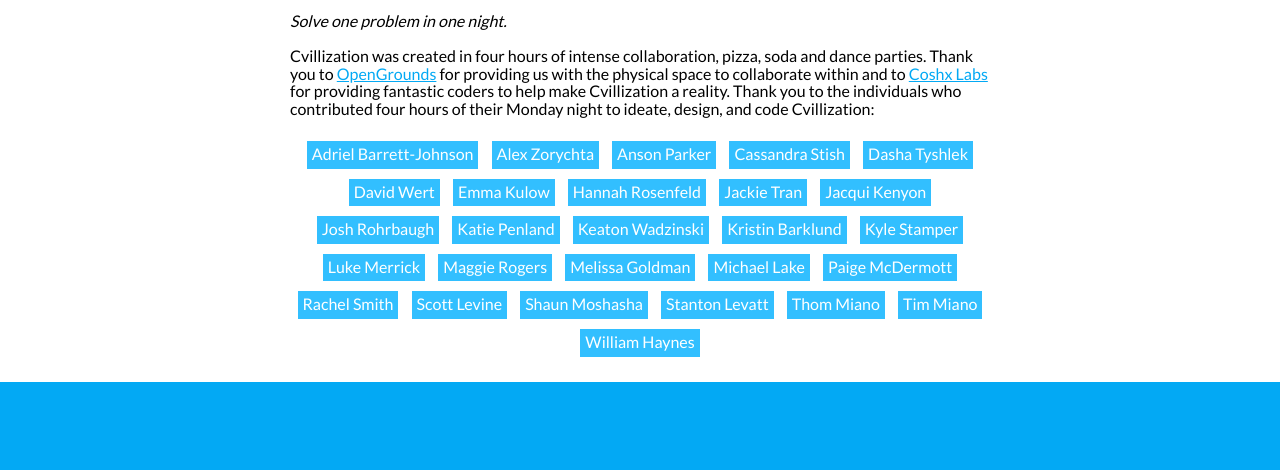
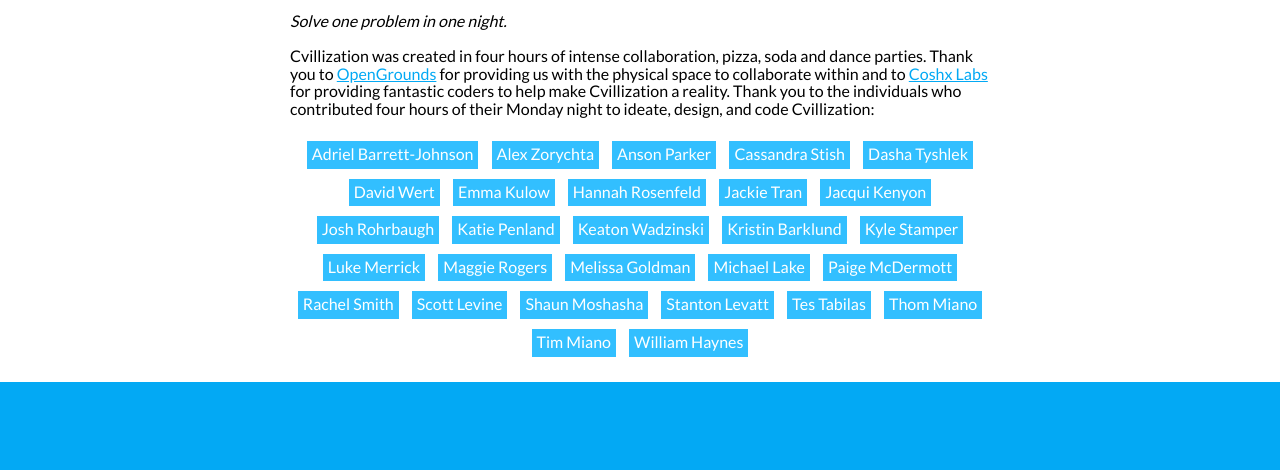
Before and after one commit to CvilleFlashHack/cvillemap, a plain HTML site: page sponsorship.html in a window 1280 px wide. Shown: the part 236-706 px from the top of the page. Drawn offline with Linux system fonts and the light colour scheme.

Commit message:
Adding Tes Tabilas (since she came up with an awesome design)

```diff
--- a/sponsorship.html
+++ b/sponsorship.html
@@ -107,6 +107,7 @@
         <li> Scott Levine</li>
         <li> Shaun Moshasha</li>
         <li> Stanton Levatt</li>
+        <li> Tes Tabilas</li>
         <li> Thom Miano</li>
         <li> Tim Miano</li>
         <li> William Haynes</li>
```
Also changed, not shown: map_icons/ic_key_unknown.svg.
